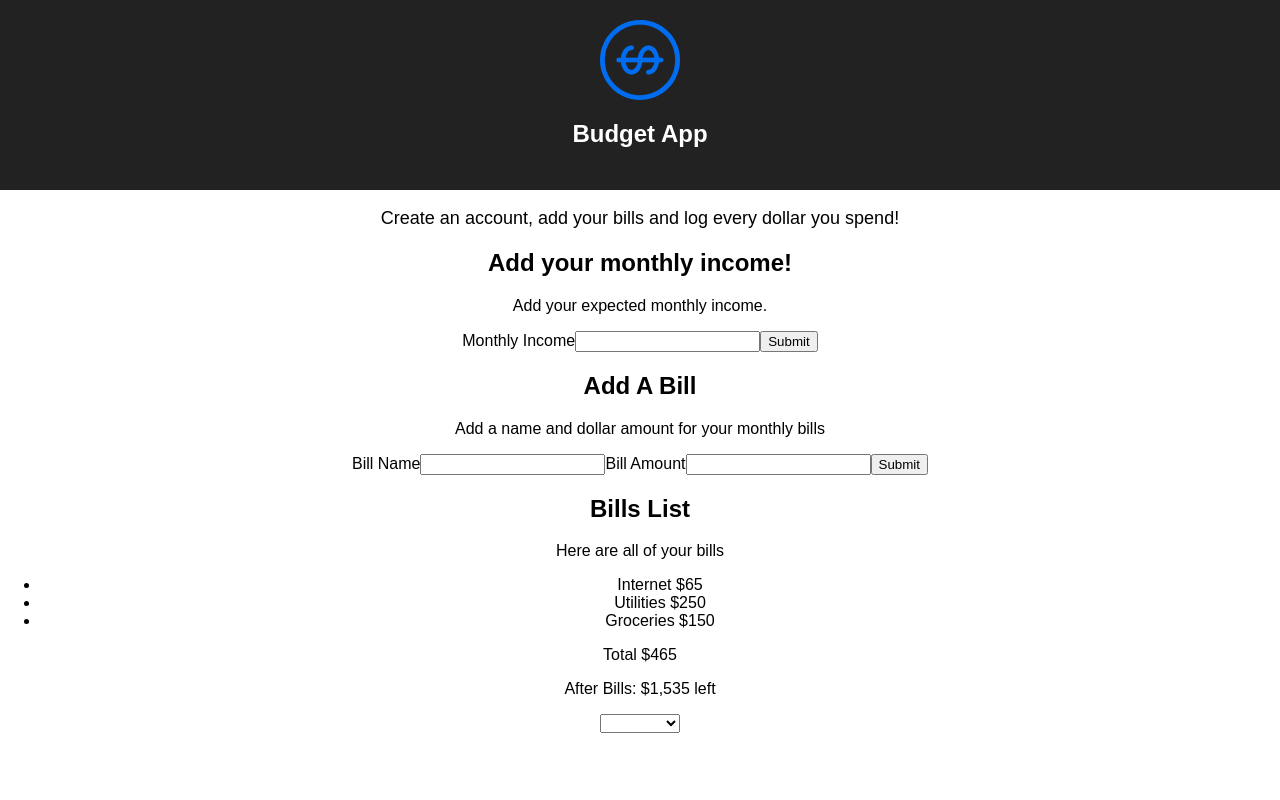
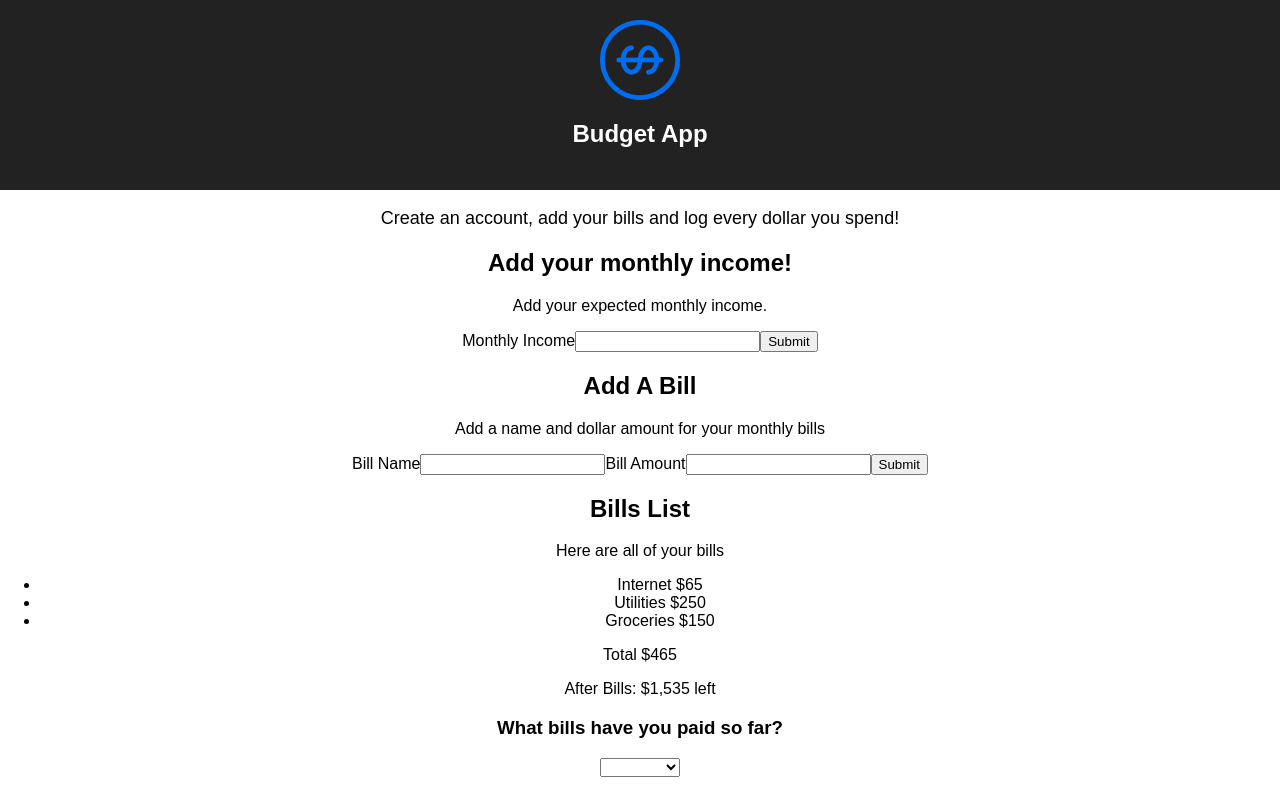
Before and after one commit to thinkful-ei18/adrian-budget-app, a React (Create React App) app: page / in a window 1280 px wide. Built offline with nearby package versions, Linux system fonts and the light colour scheme.

Commit message:
add h3 header

```diff
--- a/src/components/bills-checkbox.js
+++ b/src/components/bills-checkbox.js
@@ -3,7 +3,8 @@ import React from 'react';
 export default function BillsCheckbox (props) {
   return (
     <div className="budget-bills-checkbox">
-      <select name="Bill" id="">What bills have you paid so far?
+      <h3>What bills have you paid so far?</h3>
+      <select name="Paid Bills" id="">
       <option value=""></option>
       <option value="Internet">Internet</option>
       <option value="Groceries">Groceries</option>
```
